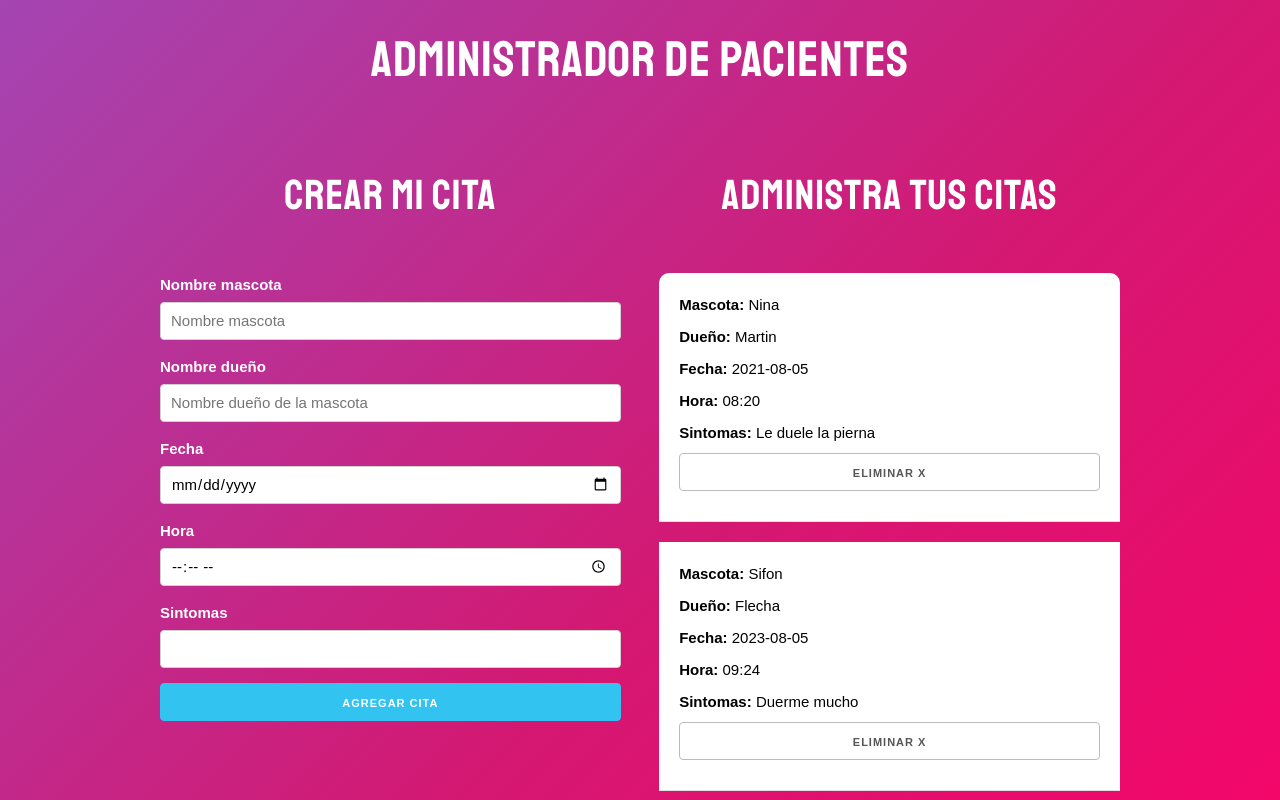
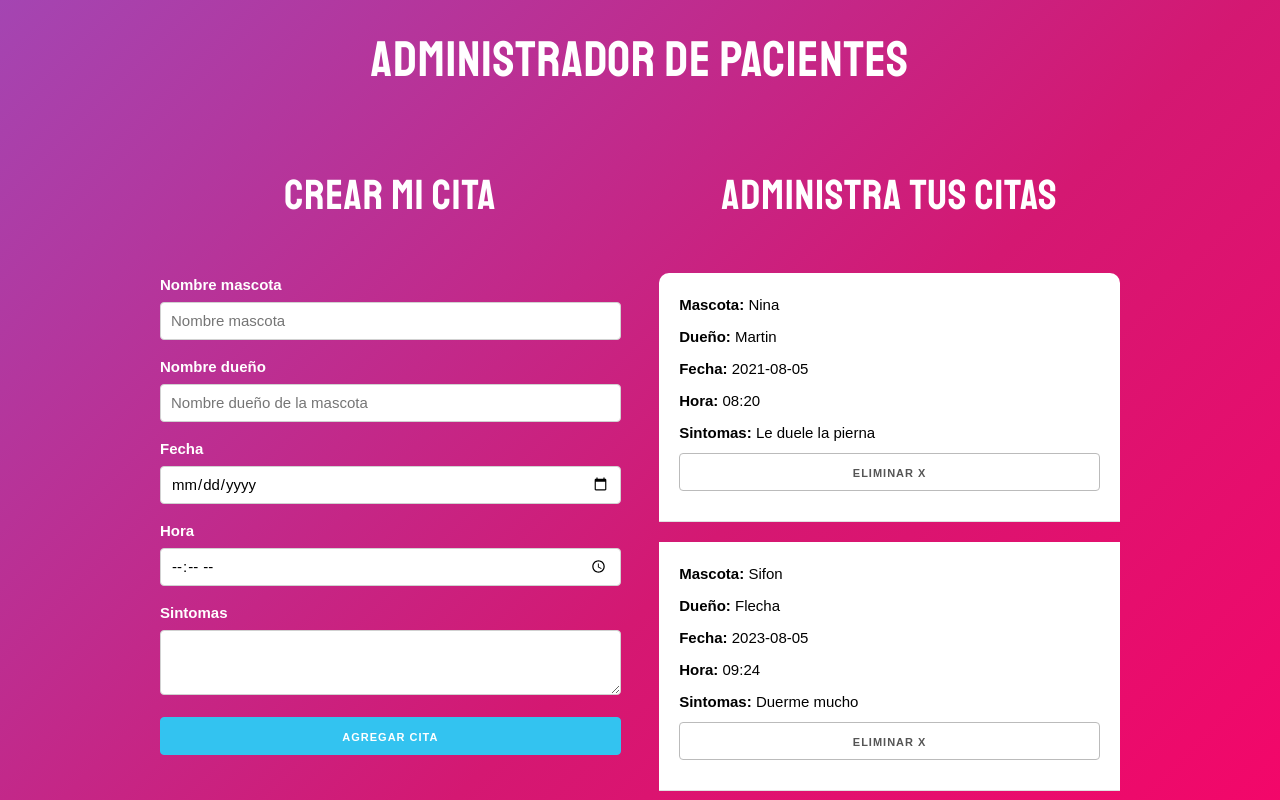
Before and after one commit to Rameik/TP-03-React-Citas, a React (Vite) app: page / in a window 1280 px wide. Shown: the top 800 px of the page. Built offline with nearby package versions, Linux system fonts and the light colour scheme.

Commit message:
Terminado

```diff
--- a/src/App.jsx
+++ b/src/App.jsx
@@ -42,7 +42,7 @@ function App() {
               <InputFormulario tipo="text" contenidoLabel="Nombre dueño" name="nombreDueño" placeholder="Nombre dueño de la mascota"/>
               <InputFormulario tipo="date" contenidoLabel="Fecha" name="fecha" placeholder=""/>
               <InputFormulario tipo="time" contenidoLabel="Hora" name="hora" placeholder=""/>
-              <InputFormulario tipo="text" contenidoLabel="Sintomas" name="sintomas" placeholder=""/>
+              <InputFormulario tipo="textarea" contenidoLabel="Sintomas" name="sintomas" placeholder=""/>
               <Boton clase="u-full-width button-primary" contenido="Agregar cita"/>
             </form>
           </div>
--- a/src/components/InputFormulario.jsx
+++ b/src/components/InputFormulario.jsx
@@ -1,11 +1,13 @@
 import '../css/InputFormulario.css'
 
 function InputFormulario(props) {
+    const textArea = props.tipo == "textarea" ? true : false
 
     return (
         <>
             <label>{props.contenidoLabel}</label>
-            <input className="u-full-width" type={props.tipo} name={props.name} placeholder={props.placeholder}/>
+            {!textArea && <input className="u-full-width" type={props.tipo} name={props.name} placeholder={props.placeholder}/>}
+            {textArea && <textarea className="u-full-width" name={props.name} placeholder={props.placeholder}/>}
         </>
     )
 }
--- a/src/components/Titulo.jsx
+++ b/src/components/Titulo.jsx
@@ -2,12 +2,11 @@ import '../css/Titulo.css'
 
 function Titulo(props) {
     const tipo1 = props.tipo === "1" ? true : false
-    const tipo2 = props.tipo === "2" ? true : false
 
     return (
         <>
             {tipo1 && <h1>{props.contenido}</h1>}
-            {tipo2 && <h2>{props.contenido}</h2>}
+            {!tipo1 && <h2>{props.contenido}</h2>}
         </>
     )
 }
```
